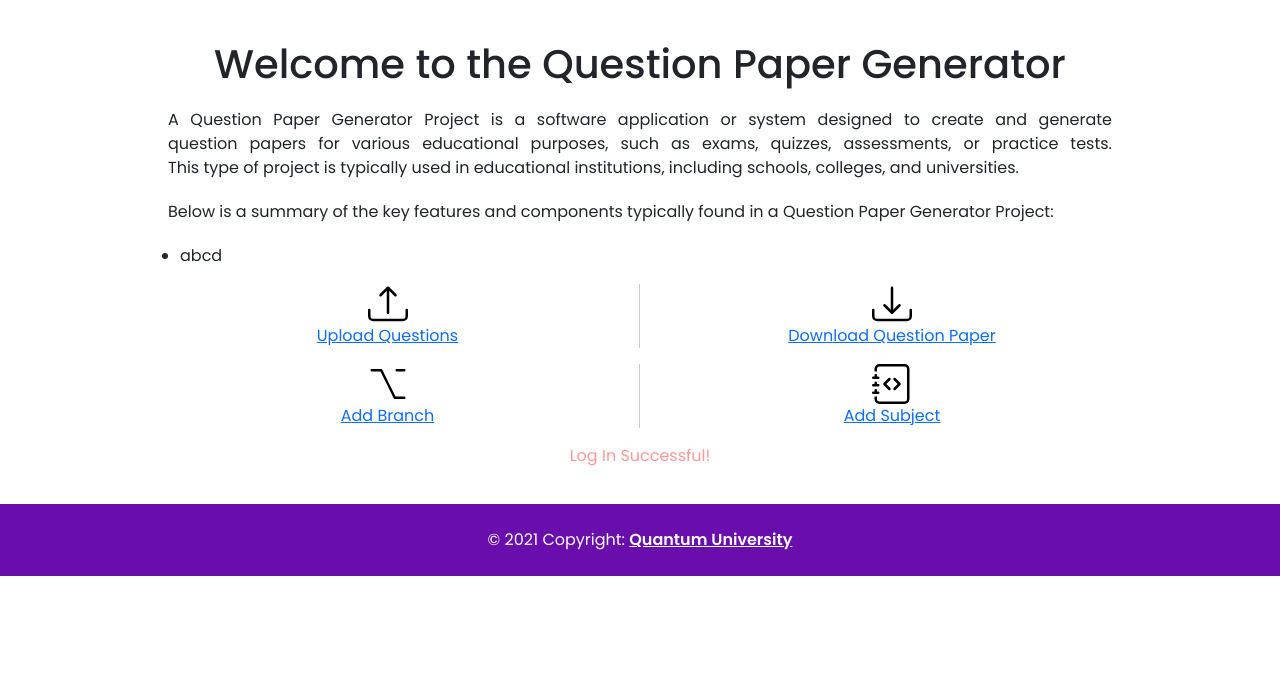
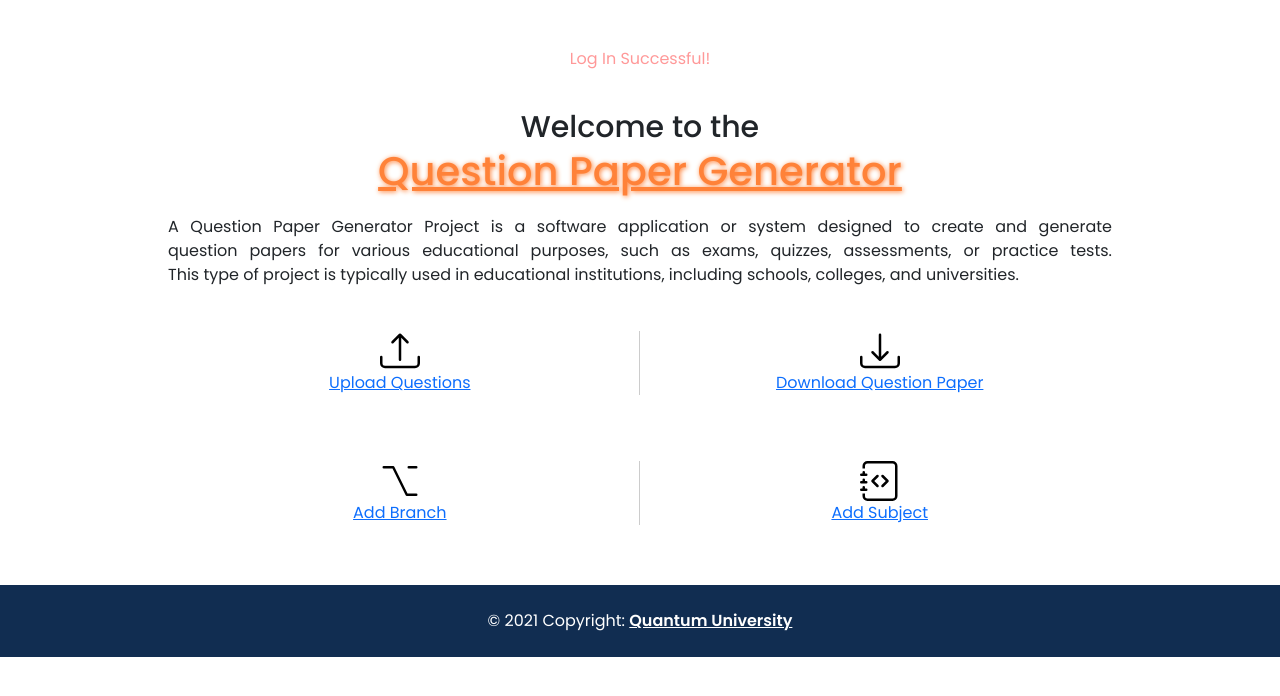
Before and after one commit to kvardaan/QPG, a PHP site: page / in a window 1280 px wide. Shown: the part 80-776 px from the top of the page. Run offline with PHP 8.4, Linux system fonts and the light colour scheme; the visitor is signed in with stand-in values (Sample User, id 1).

Commit message:
Slight modifications

```diff
--- a/branch_add.php
+++ b/branch_add.php
@@ -9,8 +9,8 @@
     <div class="container">
         <div class="row">
             <div class="col-md-8">
-                <h3>Add<br>
-                    <span style="font-size: 25px; color: #ff8239; text-decoration: underline;;">Branch</span>
+                <h3><span style="font-size: 1.2em;">Add</span><br>
+                    <span style="font-size: 1.5em; color: #ff8239; text-decoration: underline;;">Branch</span>
                 </h3>
             </div>
             <div class="col-md-4">
--- a/footer.php
+++ b/footer.php
@@ -2,7 +2,7 @@
         <!-- Footer -->
         <div class="footer">
             <!-- Copyright -->
-            <div class="text-center p-4" style="background-color: rgba(106, 13, 173, 1); color: white;">
+            <div class="text-center p-4" style="background-color: #112d51; color: white;">
                 © 2021 Copyright:
                 <a class="text-reset fw-bold" href="https://www.quantumuniversity.edu.in/">Quantum University</a>
             </div>
--- a/index.php
+++ b/index.php
@@ -5,15 +5,14 @@
                 if (isset($_SESSION["email"])){
                     echo <<<'HTML'
                         <section class='index-intro'>
-                            <h1>Welcome to the Question Paper Generator</h1>
+                            <p class="blink" style="text-align: center; padding: .75%;">Log In Successful!</p>
+                            <h1><span style="font-size: .75em;">Welcome to the</span>
+                                <br><span style="font-size: 1em; color: #ff8239; text-decoration: underline; text-shadow: 1px 1px 5px;">Question Paper Generator</span>
+                            </h1>
                             <p>A Question Paper Generator Project is a software application or system designed to create and generate question papers for various educational purposes, such as exams, quizzes, assessments, or practice tests. This type of project is typically used in educational institutions, including schools, colleges, and universities.</p>
-                            <p>Below is a summary of the key features and components typically found in a Question Paper Generator Project:</p>
-                            <ul>
-                                <li>abcd</li>
-                            </ul>
                         </section>
                         <section class="dashboard">
-                            <div class="row mb-3">
+                            <div class="row mb-3" style="padding: 2.5%;">
                                 <div class="col-md-6 text-center vertical-line">
                                     <a href="question_upload.php"><img src="img/upload.svg" alt="" width="40" height="40"></a>
                                     <br>
@@ -25,7 +24,7 @@
                                     <a href="qp_download.php">Download Question Paper</a>
                                 </div>
                             </div>
-                            <div class="row mb-3">
+                            <div class="row mb-3" style="padding: 2.5%;">
                                 <div class="col-md-6 text-center vertical-line">
                                     <a href="branch_add.php"><img src="img/option.svg" alt="" width="40" height="40"></a>
                                     <br>
@@ -38,7 +37,6 @@
                                 </div>
                             </div>
                         </section>
-                        <p class="blink" style="text-align: center;">Log In Successful!</p>
                     HTML;
                 }
                 else {
--- a/question_upload.php
+++ b/question_upload.php
@@ -8,8 +8,8 @@
     <div class="container">
         <div class="row">
             <div class="col-md-8">
-                <h3>Upload Your<br>
-                    <span style="font-size: 25px; color: #ff8239; text-decoration: underline;;">Questions</span>
+                <h3><span style="font-size: 1.2em;">Upload</span><br>
+                    <span style="font-size: 1.5em; color: #ff8239; text-decoration: underline;;">Questions</span>
                 </h3>
             </div>
             <div class="col-md-4">
@@ -41,7 +41,7 @@
                     </select>
 
                     <br><form action="include\upload.inc.php" method="post" enctype="multipart/form-data">
-                        <label for="excel">Upload Questions</label>
+                        <label for="excel">Upload Questions(*excel files only)</label>
                         <input type="file" name="excel" id="excel" accept=".xls, .xlsx, .csv" required>
                         <div style="text-align: center;">
                             <button type="submit" name="submit">Upload</button>
```
Also changed, not shown: qp_download.php (+10 -2 lines), qp_gen.sql (+11 -3 lines), subject_add.php (+4 -3 lines).
